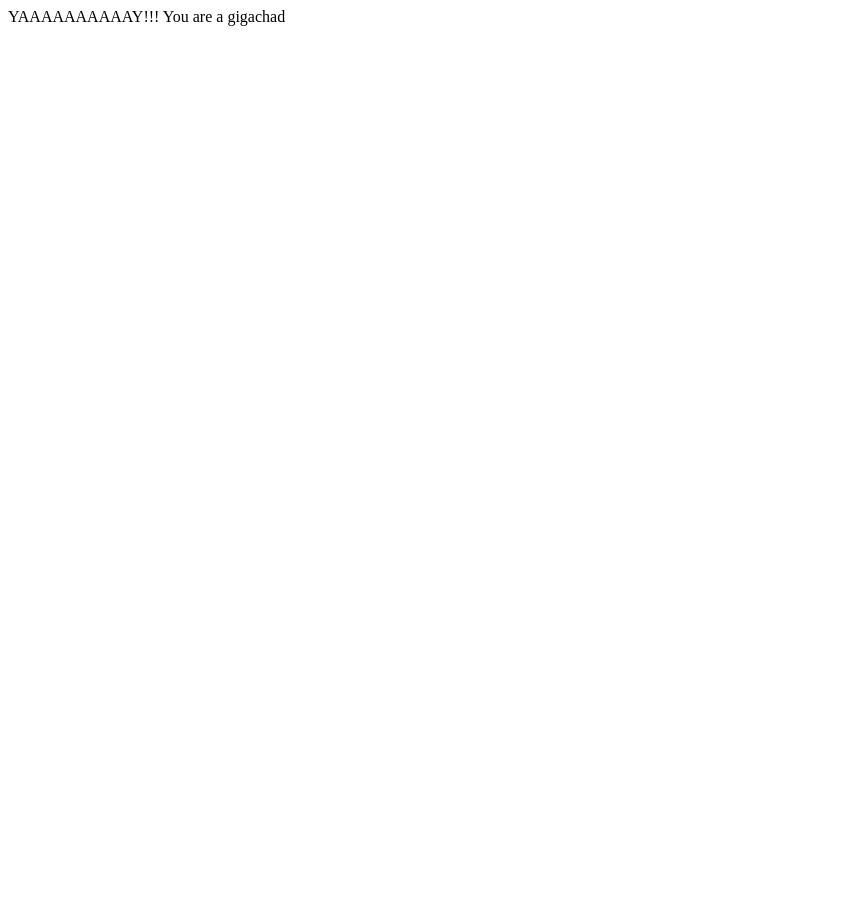
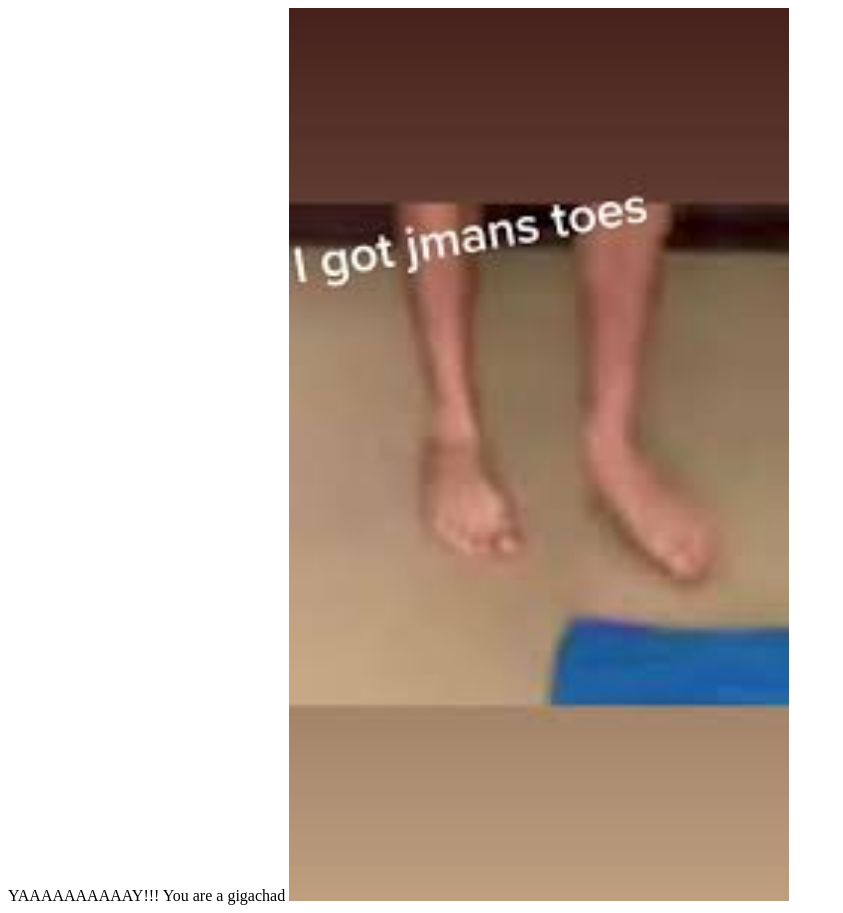
Before and after one commit to crazymonkey12345/crazymonkey12345.github.io, a plain HTML site: page gigachad.html in a window 1280 px wide. Shown: the whole page, without its empty margins (0-843 px from the left). Before the commit the page ends 800 px from the top, so only its background shows below. Drawn offline with Linux system fonts and the light colour scheme.

Commit message:
Update gigachad.html

```diff
--- a/gigachad.html
+++ b/gigachad.html
@@ -1,2 +1,3 @@
 <title>You are a gigachad!</title>
 <head>YAAAAAAAAAAY!!! You are a gigachad</head>
+<img src="https://crazymonkey12345.github.io/download (35).jpeg" width="500">
```
